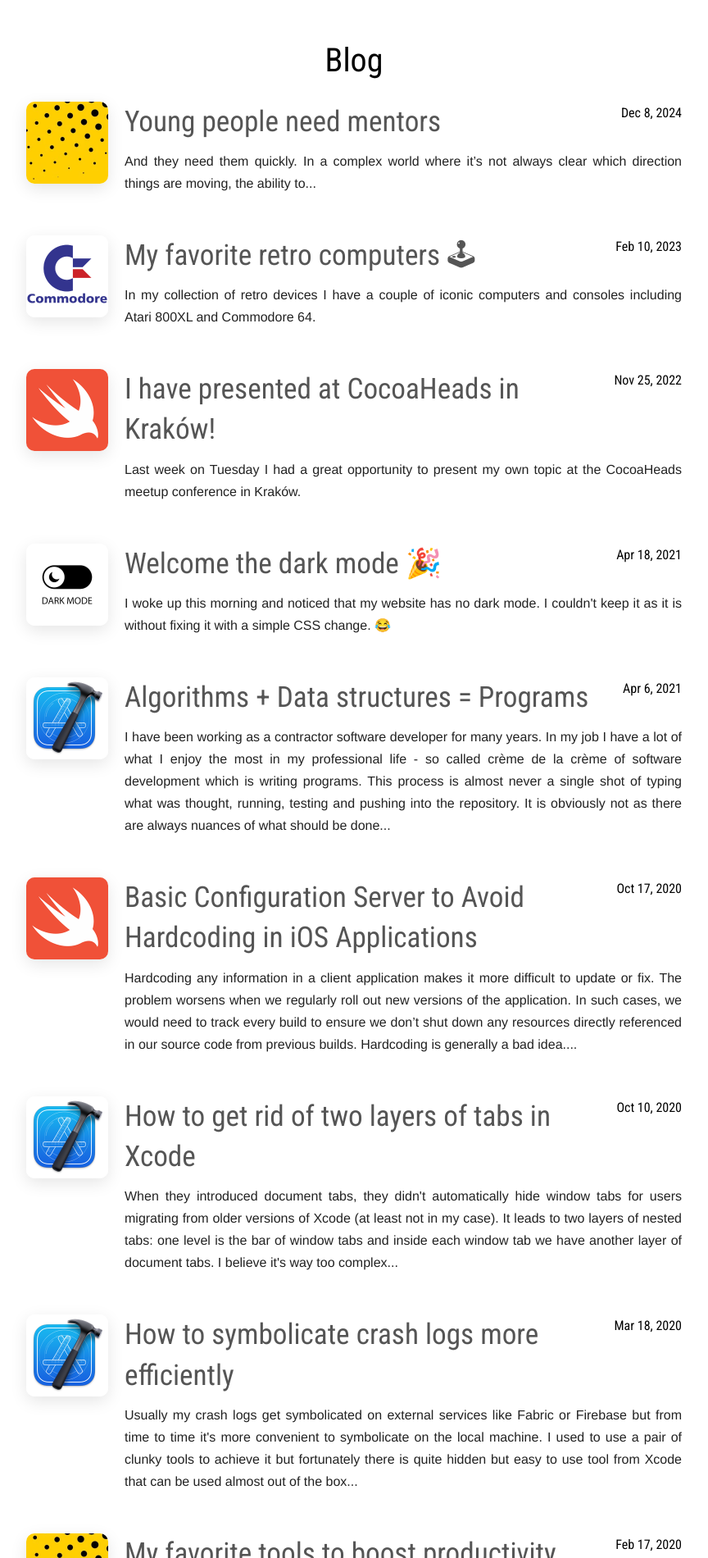
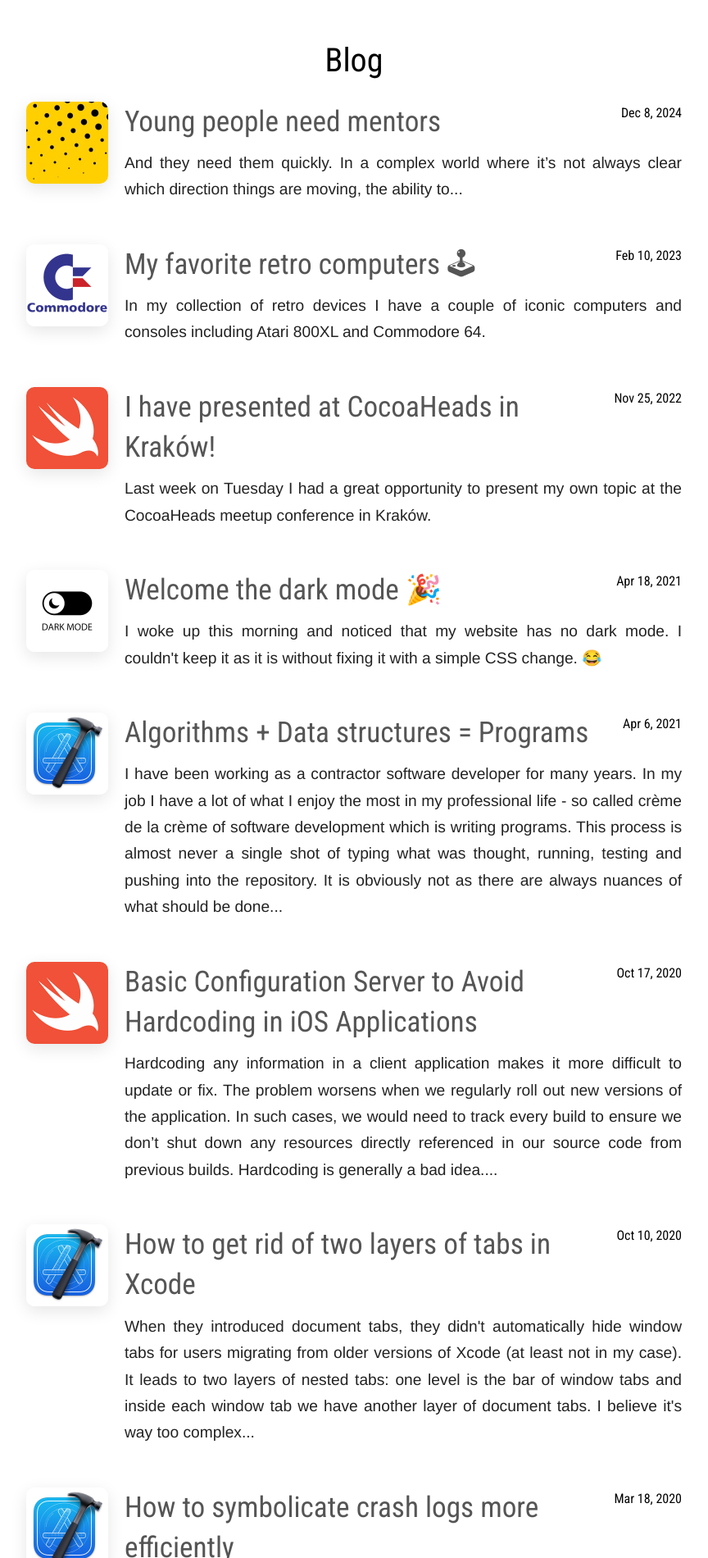
Before and after one commit to michalcichon/michalcichon.github.io, a Jekyll site: the page built from blog.html, in a window 1280 px wide. Shown: the part 200-2100 px from the top of the page at 82% size, without its empty margins (208-1072 px from the left). Built offline with Jekyll 4.4.1, drawn with Linux system fonts in a browser that asks for light colours.

Commit message:
fix font size for descriptions in the blog

```diff
--- a/css/main.css
+++ b/css/main.css
@@ -635,6 +635,7 @@ ul.post-list li.post-element {
   margin-bottom: 0;
   margin-left: 120px;
   font-family: "Helvetica Neue", Arial, Helvetica, sans-serif;
+  font-size: 120%;
 }
 
 #main-space-content .post-list a.no-decoration {
```
Also changed, not shown: css/main.min.css.
